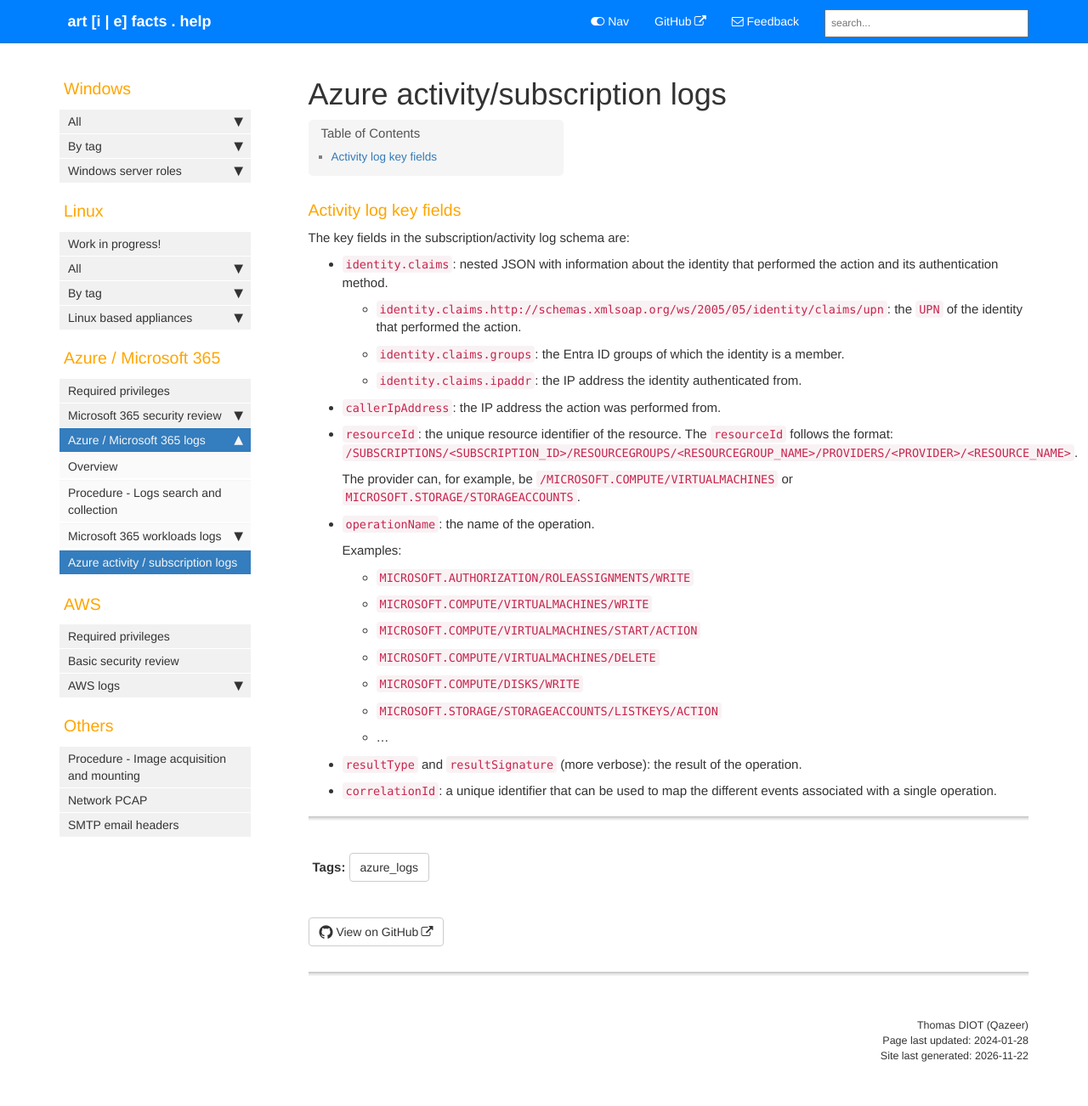
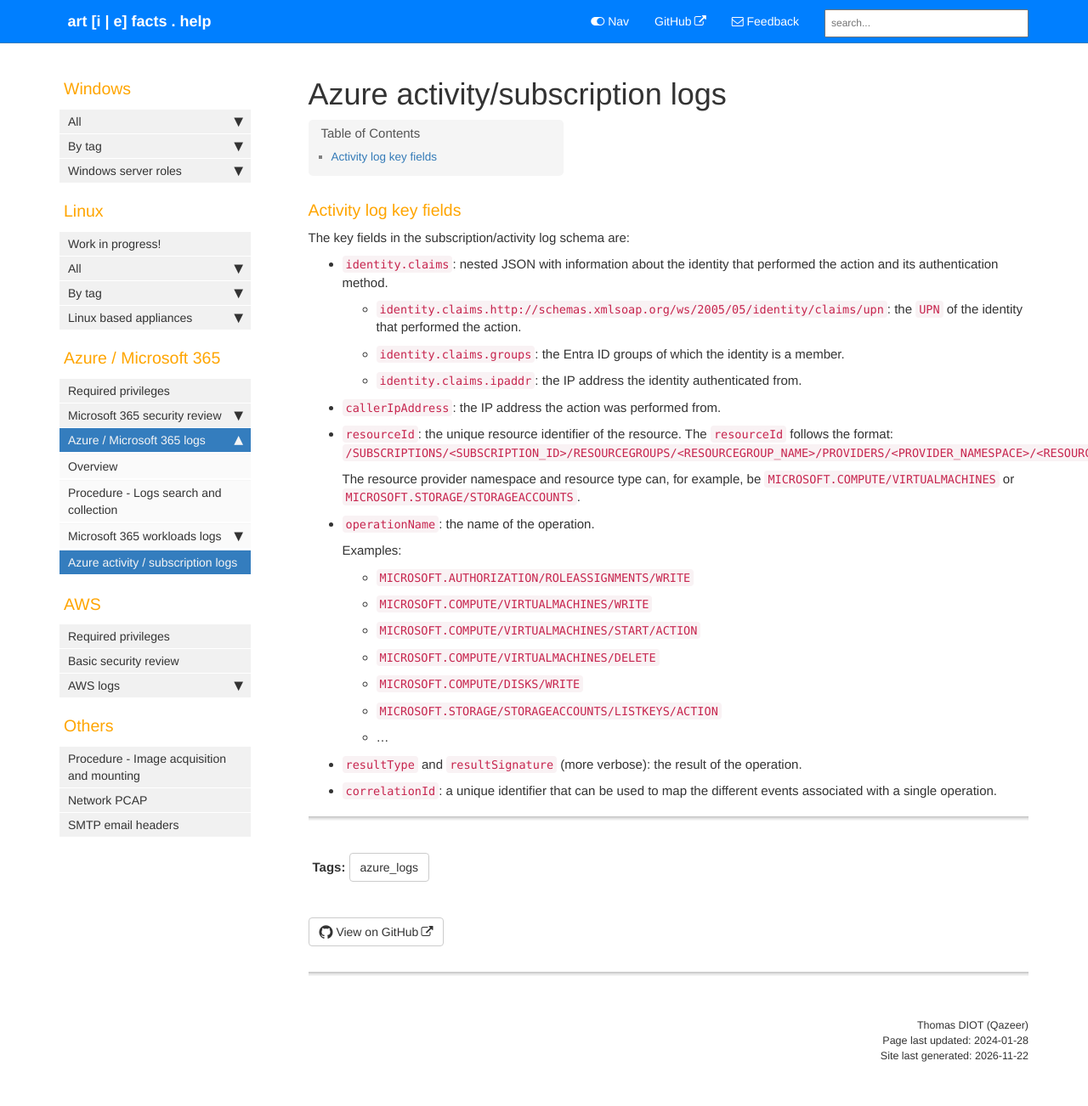
Before and after one commit to Qazeer/artefacts.help, a Jekyll site: the page built from pages/azure/activity_logs.md, in a window 1280 px wide. Shown: the whole page at 85% size. Built offline with Jekyll 4.4.1, drawn with Linux system fonts in a browser that asks for light colours; comment, search, counter and statistics services are not loaded.

Commit message:
[Artefact] Azure Activity logs - Fix the resourceId format

```diff
--- a/pages/azure/activity_logs.md
+++ b/pages/azure/activity_logs.md
@@ -29,10 +29,10 @@ The key fields in the subscription/activity log schema are:
 
   - `resourceId`: the unique resource identifier of the resource. The
     `resourceId` follows the format:
-    `/SUBSCRIPTIONS/<SUBSCRIPTION_ID>/RESOURCEGROUPS/<RESOURCEGROUP_NAME>/PROVIDERS/<PROVIDER>/<RESOURCE_NAME>`.
+    `/SUBSCRIPTIONS/<SUBSCRIPTION_ID>/RESOURCEGROUPS/<RESOURCEGROUP_NAME>/PROVIDERS/<PROVIDER_NAMESPACE>/<RESOURCE_TYPE>/<RESOURCE_NAME>`.
 
-    The provider can, for example, be `/MICROSOFT.COMPUTE/VIRTUALMACHINES` or
-    `MICROSOFT.STORAGE/STORAGEACCOUNTS`.
+    The resource provider namespace and resource type can, for example, be
+    `MICROSOFT.COMPUTE/VIRTUALMACHINES` or `MICROSOFT.STORAGE/STORAGEACCOUNTS`.
 
   - `operationName`: the name of the operation.
 
```
